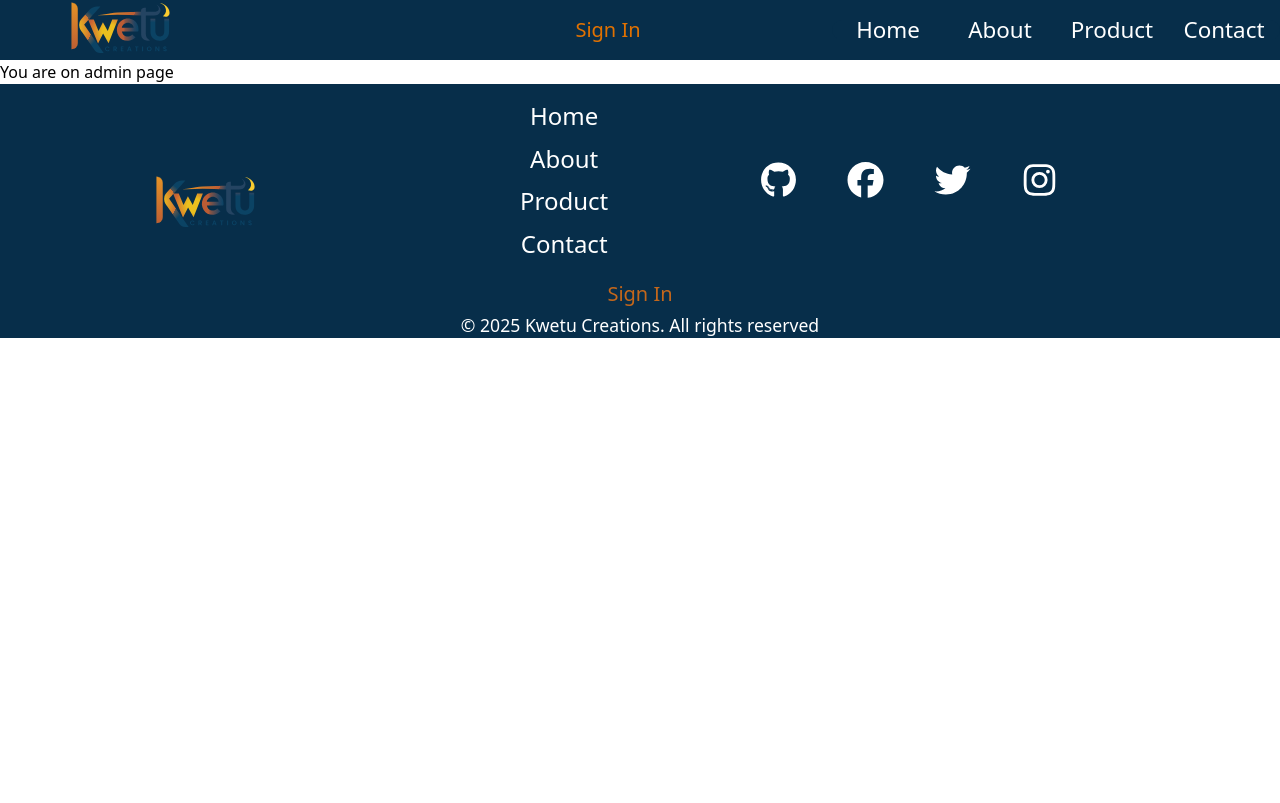
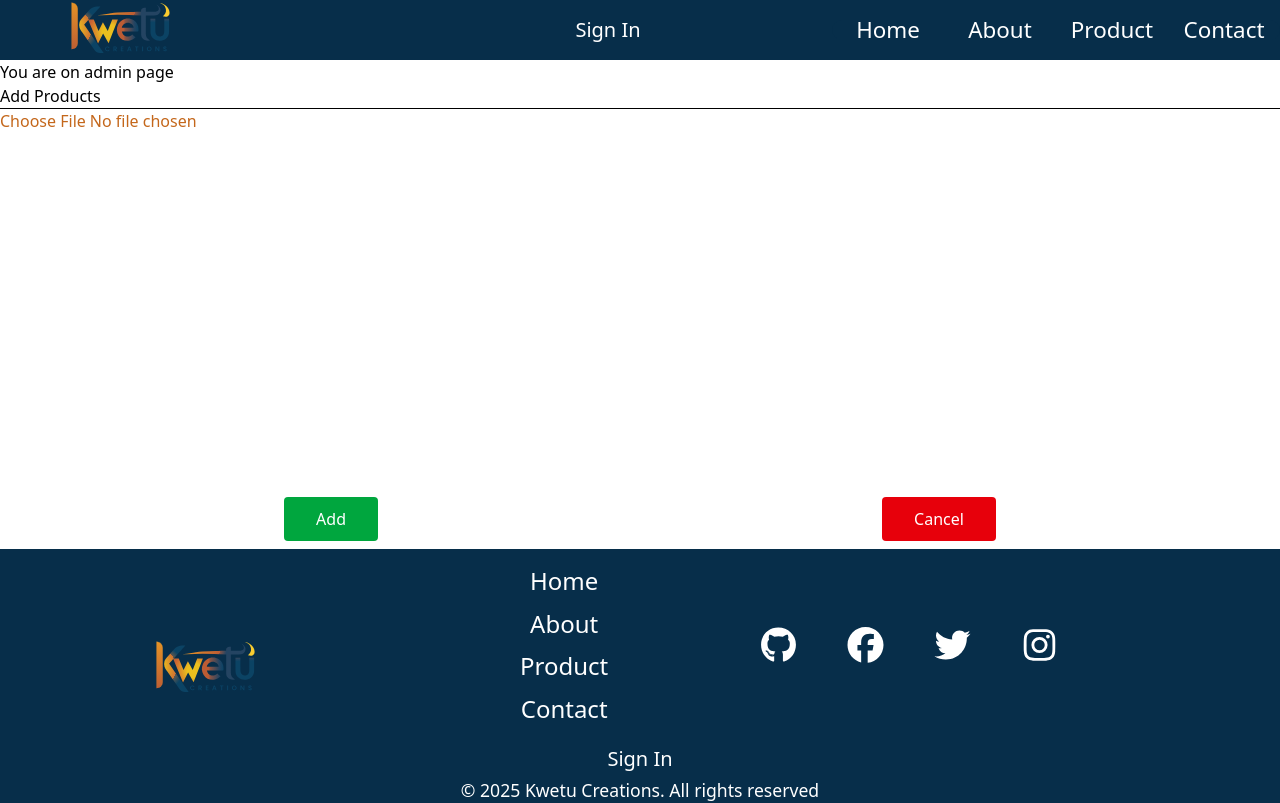
Before and after one commit to Harri254/kwetu_creations, a React (Vite) app: page /owner in a window 1280 px wide. Built offline with nearby package versions, Linux system fonts and the light colour scheme.

Commit message:
Change the appearance of the sign in button

```diff
--- a/src/layout/Footer.jsx
+++ b/src/layout/Footer.jsx
@@ -59,7 +59,7 @@ function Footer() {
       </div>
 
       <div className="w-full flex items-center justify-center">
-        <button className="text-secondary text-xl w-[6rem] p-1 px-3 rounded-[0.5rem] text-center font-medium"><Link to="/logIn">Sign In</Link></button>
+        <button className="text-white hover:text-secondary text-xl w-[6rem] p-1 px-3 rounded-[0.5rem] text-center font-medium"><Link to="/logIn">Sign In</Link></button>
       </div>
 
       {/* Copyright */}
--- a/src/layout/Header.jsx
+++ b/src/layout/Header.jsx
@@ -17,7 +17,7 @@ function Header() {
           <img src={image} alt="kwetu logo" className="w-60" />
       </div>
 
-      <button className="text-amber-600 text-xl min-w-[6rem] p-1 px-3 rounded-[0.5rem] ml-auto font-medium"><Link to="/logIn">Sign In</Link></button>
+      <button className="text-white hover:text-secondary text-xl min-w-[6rem] p-1 px-3 rounded-[0.5rem] ml-auto font-medium"><Link to="/logIn">Sign In</Link></button>
 
       <button
         className={`ml-auto mr-3 text-secondary text-4xl sm:hidden w-fit`}
--- a/src/pages/Owner.jsx
+++ b/src/pages/Owner.jsx
@@ -1,10 +1,100 @@
-function Owner(){
+import { useState, useEffect } from "react";
 
-    return(
-        <div>
-            <h2>You are on admin page</h2>
+function Owner() {
+  const [selectedFile, setSelectedFile] = useState(null);
+  const [preview, setPreview] = useState(null);
+
+  // load saved image (data URL) from localStorage on mount
+  useEffect(() => {
+    const saved = localStorage.getItem("owner-image");
+    if (saved) setPreview(saved);
+  }, []);
+
+  // create object URL for preview when a new File is selected
+  useEffect(() => {
+    if (!selectedFile) return;
+
+    const objectUrl = URL.createObjectURL(selectedFile);
+    setPreview(objectUrl);
+
+    return () => {
+      // revoke object URL when component unmounts or file changes
+      URL.revokeObjectURL(objectUrl);
+    };
+  }, [selectedFile]);
+
+  function handleFileChange(e) {
+    const file = e.target.files?.[0];
+    if (!file) return;
+    setSelectedFile(file);
+  }
+
+  // convert File to data URL and save to localStorage
+  function handleAdd() {
+    if (!selectedFile) return;
+    const reader = new FileReader();
+    reader.onload = () => {
+      const dataUrl = reader.result;
+      try {
+        localStorage.setItem("owner-image", dataUrl);
+        // set preview to the saved data URL (persisted)
+        setPreview(dataUrl);
+        setSelectedFile(null);
+        alert("Image saved");
+      } catch (err) {
+        console.error("Could not save image to localStorage", err);
+        alert("Failed to save image (maybe too large)");
+      }
+    };
+    reader.readAsDataURL(selectedFile);
+  }
+
+  function handleCancel() {
+    setSelectedFile(null);
+    // if preview came from a selected file (object URL), clear it; if saved in localStorage keep it
+    const saved = localStorage.getItem("owner-image");
+    localStorage.removeItem("owner-image");
+    setPreview(saved || null);
+  }
+
+  return (
+    <div>
+      <h2>You are on admin page</h2>
+      <div>
+        <h3>Add Products</h3>
+        <hr />
+        <input
+          type="file"
+          accept="image/*"
+        //   value={selectedFile}
+          onChange={handleFileChange}
+          className="text-secondary"
+        />
+
+        {/* Display selected image or saved image */}
+        <div className="w-[95%] mx-auto rounded-xl h-[400px] mt-4 flex flex-col items-center justify-between gap-0">
+          {preview ? (
+            <img
+              src={preview}
+              alt="preview"
+              className="w-full h-[85%] object-cover rounded-t-xl"
+            />
+          ) : (
+            <div className="text-white">No image selected</div>
+          )}
+
+          <div className="flex justify-around w-full h-[15%] py-2">
+            <button onClick={handleAdd} className="px-8 py-1 bg-green-600 text-white rounded">
+              Add
+            </button>
+            <button onClick={handleCancel} className="px-8 py-1 bg-red-600 text-white rounded">
+              Cancel
+            </button>
+          </div>
         </div>
-    )
+      </div>
+    </div>
+  );
 }
 
 export default Owner;
```
